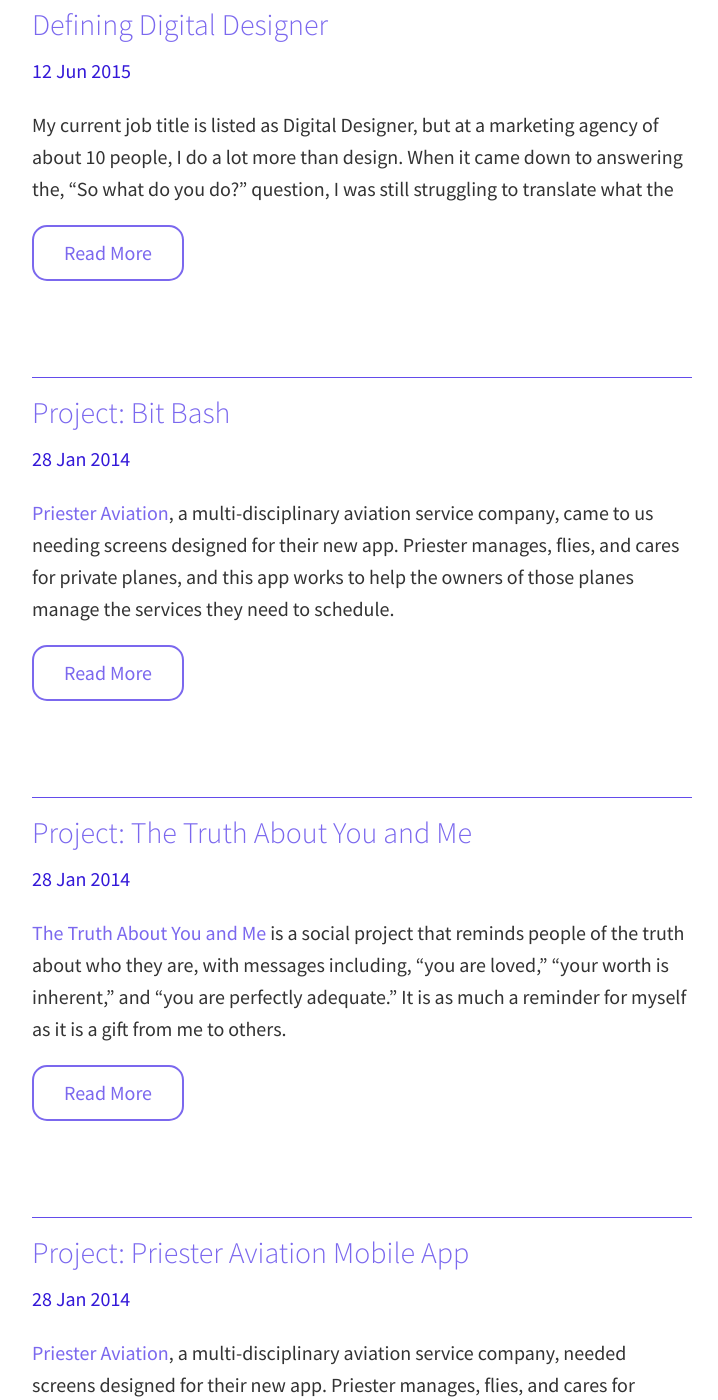
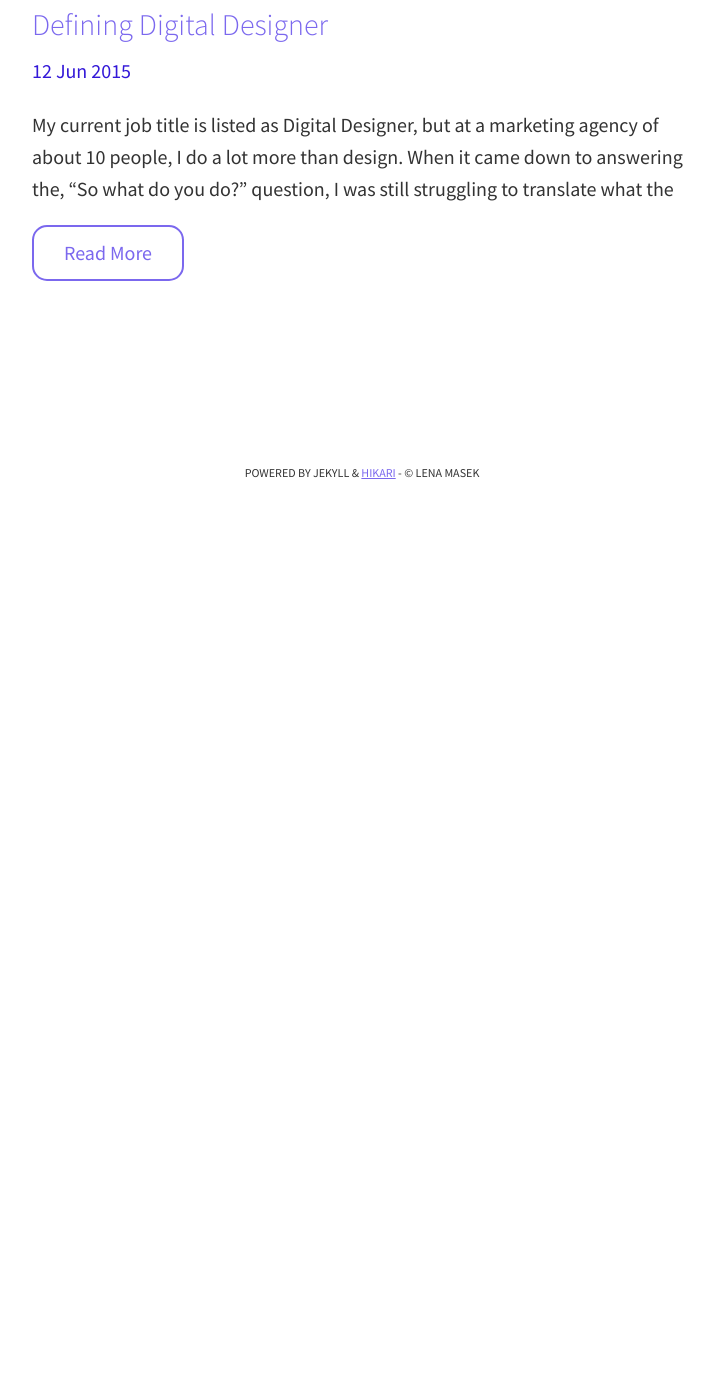
Before and after one commit to lenamasek/lenamasek.github.io, a Jekyll site: the page built from words/index.html, in a window 1280 px wide and 1400 px high, scrolled down 270 px. Shown: the whole window, without its empty margins (278-996 px from the left). Built offline with Jekyll 4.4.1, drawn with Linux system fonts in a browser that asks for light colours; the list of posts is cut into pages by our own code; after the commit the page ends 900 px from its top, so only the background shows below that; some of the changed text lies outside the part shown.

Commit message:
introducing categories and filtering only category:blog on /words page

```diff
--- a/_posts/2014-01-27-digital-designer.markdown
+++ b/_posts/2014-01-27-digital-designer.markdown
@@ -2,6 +2,7 @@
 layout: post
 title:  "Defining Digital Designer"
 date:   2015-06-12 10:53:00
+category: blog
 ---
 
 My current job title is listed as Digital Designer, but at a marketing agency of about 10 people, I do a lot more than design. When it came down to answering the, "So what do you do?" question, I was still struggling to translate what the
--- a/_posts/work/2014-01-28-priester-aviation-mobile-app.markdown
+++ b/_posts/2014-01-28-priester-aviation-mobile-app.markdown
@@ -2,6 +2,7 @@
 layout: post
 title:  "Project: Priester Aviation Mobile App"
 date:   2014-01-28
+category: project
 ---
 
 
--- a/_posts/work/2014-01-28-truth-about-you-and-me.markdown
+++ b/_posts/2014-01-28-truth-about-you-and-me.markdown
@@ -2,6 +2,7 @@
 layout: post
 title:  "Project: The Truth About You and Me"
 date:   2014-01-28
+category: project
 ---
 
 
--- a/_posts/work/2015-08-22-bitbash.markdown
+++ b/_posts/2015-08-22-bitbash.markdown
@@ -2,6 +2,7 @@
 layout: post
 title:  "Project: Bit Bash"
 date:   2014-01-28
+category: project
 ---
 
 [Priester Aviation](http://priesterav.com), a multi-disciplinary aviation service company, came to us needing screens designed for their new app. Priester manages, flies, and cares for private planes, and this app works to help the owners of those planes manage the services they need to schedule.
--- a/words/index.html
+++ b/words/index.html
@@ -13,6 +13,7 @@ title: Blog
   <article class="single-content">
   <ul class="posts">
     {% for post in paginator.posts %}
+    {% if post.category contains 'blog' %}
     <li itemscope itemtype="http://schema.org/BlogPosting">
         <div>
             <h3 itemprop="name headline">{{ post.title }}</h3>
@@ -27,6 +28,7 @@ title: Blog
         <button class="readmore p-wrap"><p>Read More</p></button>
       </a>
     </li>
+    {% endif %}
     {% endfor %}
   </ul>
 </div>
```
Also changed, not shown: _posts/2014-01-28-priester-aviation-brand-update.markdown (renamed from _posts/work/2014-01-28-priester-aviation-brand-update.markdown).
